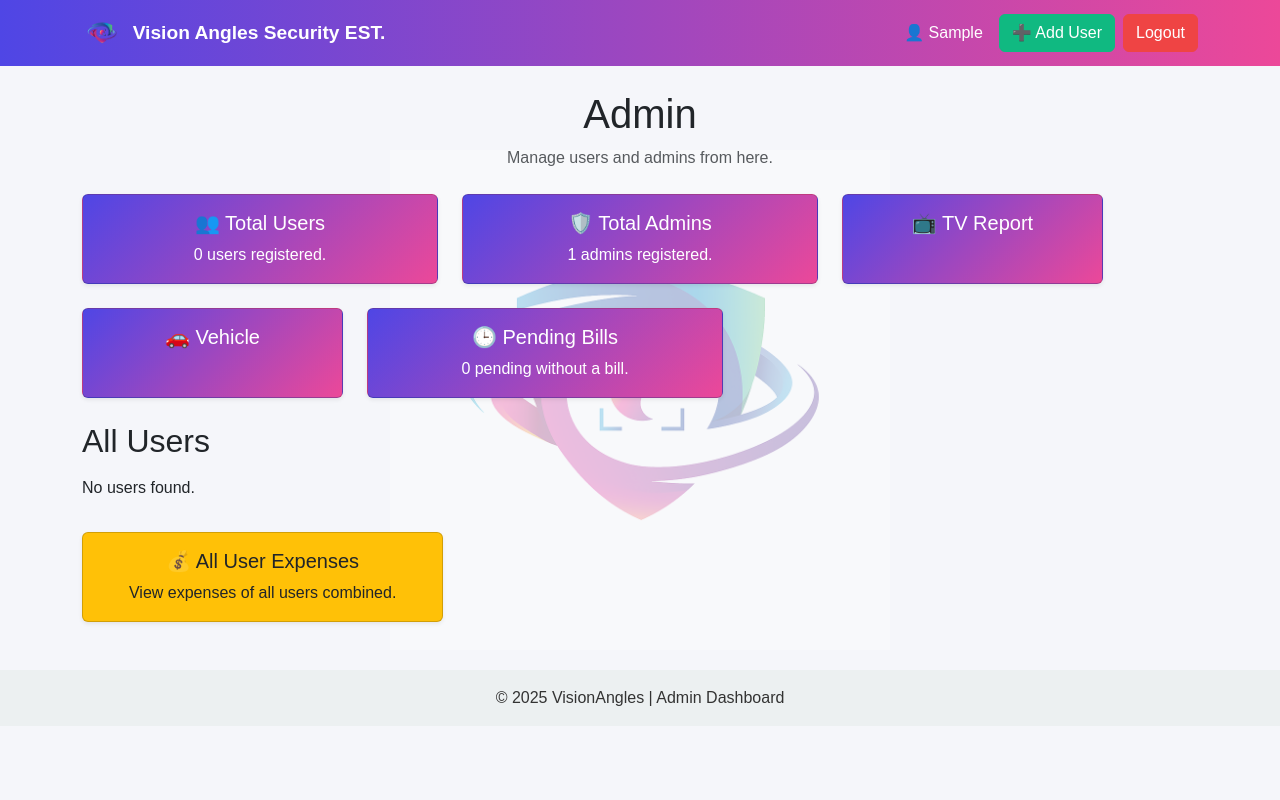
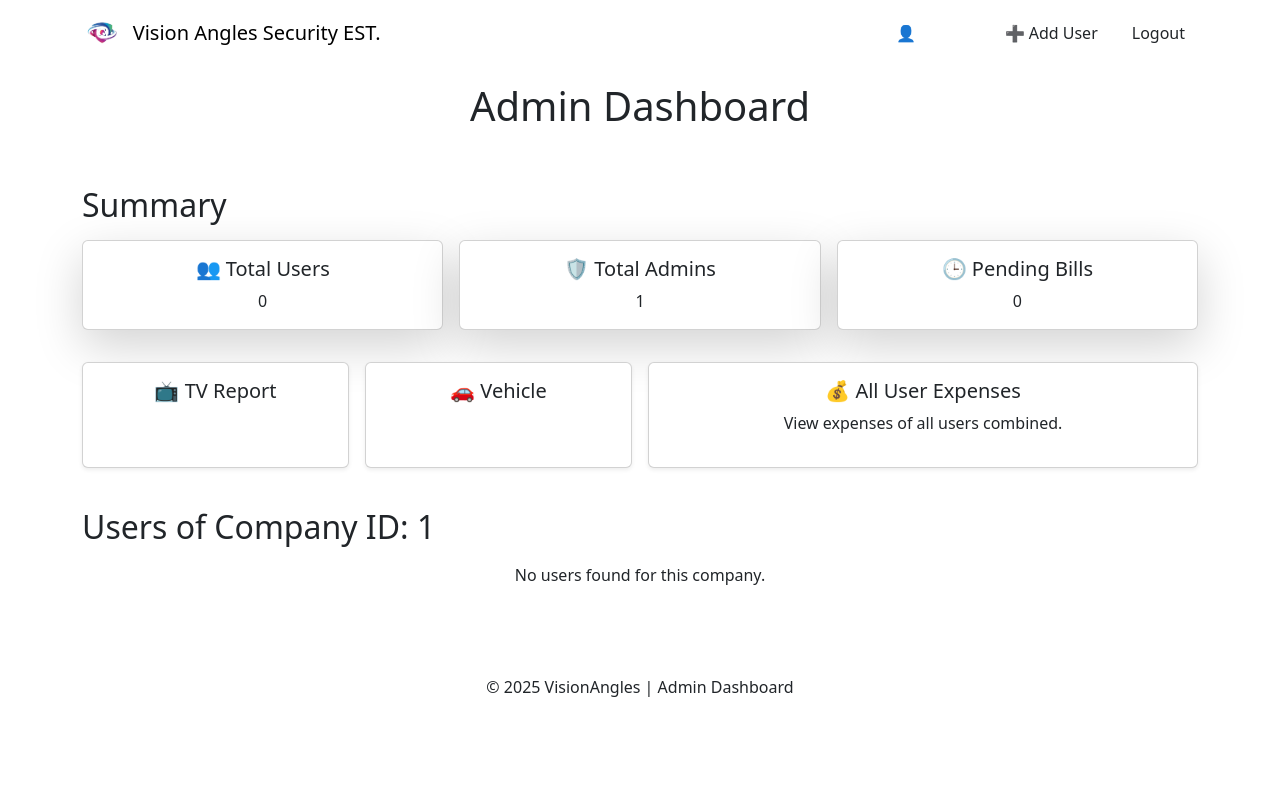
Before and after one commit to mohamednaimuddin/Expensesheet, a PHP site: page /dashboard_admin.php in a window 1280 px wide. Run offline with PHP 8.4, Linux system fonts and the light colour scheme; the visitor is signed in with stand-in values (Sample User, id 1); tables that the repository leaves empty or names only in its code hold one stand-in row (values such as "Sample post").

Commit message:
updated the UI of login, user, admin dashboard

```diff
--- a/dashboard_admin.php
+++ b/dashboard_admin.php
@@ -53,9 +53,9 @@
 
 // Fetch all non-admin users of the same company
 $users_result = $conn->query("SELECT username, full_name, role, company_id
-                              FROM users
-                              WHERE role='user' AND company_id='$admin_company_id'
-                              ORDER BY full_name ASC");
+                             FROM users
+                             WHERE role='user' AND company_id='$admin_company_id'
+                             ORDER BY full_name ASC");
 ?>
 <!DOCTYPE html>
 <html lang="en">
@@ -64,191 +64,123 @@
 <meta name="viewport" content="width=device-width, initial-scale=1.0">
 <title>Admin Dashboard | VisionAngles</title>
 <link href="https://cdn.jsdelivr.net/npm/bootstrap@5.3.2/dist/css/bootstrap.min.css" rel="stylesheet">
+<link href="https://cdn.jsdelivr.net/npm/bootstrap-icons@1.11.0/font/bootstrap-icons.css" rel="stylesheet">
 <link rel="icon" type="image/png" href="assets\vision.ico">
-<style>
-body {
-    background-color: #f5f6fa;
-    font-family: 'Arial', sans-serif;
-    position: relative;
-    min-height: 100vh;
-}
-
-/* Background logo */
-body::before {
-    content: "";
-    position: fixed;
-    top: 50%;
-    left: 50%;
-    width: 500px;   /* adjust size */
-    height: 500px;
-    background: url('assets/vision1.png') no-repeat center center;
-    background-size: contain;
-    opacity: 0.3;   /* faint effect */
-    transform: translate(-50%, -50%);
-    z-index: 0;      /* behind everything */
-}
-
-/* Put content above the background */
-.container, .navbar, footer {
-    position: relative;
-    z-index: 1;
-}
-/* Navbar */
-.navbar {
-    background: linear-gradient(90deg, #4f46e5, #ec4899); /* Blue to pink gradient */
-}
-.navbar-brand span {
-    color: #fff;
-    font-weight: bold;
-    font-size: 1.2rem;
-}
-
-/* Buttons */
-.btn-success {
-    background-color: #10b981;
-    border-color: #10b981;
-}
-.btn-success:hover {
-    background-color: #059669;
-    border-color: #059669;
-}
-.btn-danger {
-    background-color: #ef4444;
-    border-color: #ef4444;
-}
-.btn-danger:hover {
-    background-color: #b91c1c;
-    border-color: #b91c1c;
-}
-
-/* Summary Cards */
-.card-summary {
-    background: linear-gradient(135deg, #4f46e5, #ec4899);
-    color: white;
-    transition: transform 0.3s;
-}
-.card-summary:hover {
-    transform: scale(1.05);
-}
-
-/* User Cards */
-.card-user {
-    transition: transform 0.2s, box-shadow 0.2s;
-}
-.card-user:hover {
-    transform: scale(1.05);
-    box-shadow: 0 8px 20px rgba(0,0,0,0.15);
-}
-
-/* Footer */
-footer {
-    background-color: #ecf0f1;
-    color: #333;
-}
-</style>
+<link rel="stylesheet" href="assets/dashboard_admin.css">
 </head>
 <body>
 
-<!-- Navbar -->
 <nav class="navbar navbar-expand-lg">
   <div class="container">
     <a class="navbar-brand d-flex align-items-center" href="#">
       <img src="assets/visionangles.png" alt="Logo" style="height:40px; margin-right:10px;">
       <span>Vision Angles Security EST.</span>
     </a>
-    <div class="d-flex ms-auto align-items-center">
-      <span class="text-white me-3">👤 <?php echo ucfirst($username); ?></span>
-      <a href="add_user.php" class="btn btn-success me-2">➕ Add User</a>
-      <a href="logout.php" class="btn btn-danger">Logout</a>
+
+    <!-- Mobile hamburger button -->
+    <button class="navbar-toggler d-lg-none" type="button" data-bs-toggle="collapse" data-bs-target="#navbarNav"
+            aria-controls="navbarNav" aria-expanded="false" aria-label="Toggle navigation">
+      <i class="bi bi-list text-white" style="font-size: 1.5rem;"></i>
+    </button>
+
+    <!-- Collapsible navigation content -->
+    <div class="collapse navbar-collapse" id="navbarNav">
+      <div class="navbar-nav ms-auto d-flex align-items-center">
+        <span class="navbar-text text-white me-3">👤 <?php echo ucfirst($username); ?></span>
+        <a href="add_user.php" class="btn btn-add-user me-2">➕ Add User</a>
+        <a href="logout.php" class="btn btn-logout">Logout</a>
+      </div>
     </div>
   </div>
 </nav>
 
-<div class="container my-4">
-    <div class="text-center mb-4">
-        <h1>Admin</h1>
-        <p class="text-muted">Manage users and admins from here.</p>
+<div class="container my-3">
+    <div class="hero text-center mb-4">
+        <h1>Admin Dashboard</h1>
+        <p class="text-white-50">Comprehensive management and oversight for Vision Angles Security.</p>
     </div>
 
-    <!-- Summary Cards -->
-    <div class="row g-4 mb-4">
-        <div class="col-md-4">
-            <div class="card card-summary text-center shadow-sm h-100">
-                <div class="card-body">
+    <h2 class="section-title mb-3">Summary</h2>
+    <div class="row g-3 mb-4">
+        <div class="col-lg-4 col-md-6 col-sm-12 mb-3">
+            <div class="card card-summary shadow-lg h-100 summary-users">
+                <div class="card-body text-center">
                     <h5 class="card-title">👥 Total Users</h5>
-                    <p class="card-text"><?php echo $total_users; ?> users registered.</p>
+                    <p class="card-text amount-lg"><?php echo $total_users; ?></p>
                 </div>
             </div>
         </div>
-        <div class="col-md-4">
-            <div class="card card-summary text-center shadow-sm h-100">
-                <div class="card-body">
+        <div class="col-lg-4 col-md-6 col-sm-12 mb-3">
+            <div class="card card-summary shadow-lg h-100 summary-admins">
+                <div class="card-body text-center">
                     <h5 class="card-title">🛡️ Total Admins</h5>
-                    <p class="card-text"><?php echo $total_admins; ?> admins registered.</p>
+                    <p class="card-text amount-lg"><?php echo $total_admins; ?></p>
                 </div>
             </div>
         </div>
-        <div class="col-md-3">
-            <div class="card card-summary text-center shadow-sm h-100"
+        <div class="col-lg-4 col-md-6 col-sm-12 mb-3">
+            <div class="card card-summary shadow-lg h-100 summary-pending"
+                 onclick="window.location.href='pending_bills.php'" style="cursor:pointer;">
+                <div class="card-body text-center">
+                    <h5 class="card-title">🕒 Pending Bills</h5>
+                    <p class="card-text amount-lg"><?= $pending_bill_count ?></p>
+                </div>
+            </div>
+        </div>
+
+        <div class="col-lg-3 col-md-6 col-sm-6 col-12 mb-3">
+            <div class="card card-utility h-100 shadow-sm"
                  onclick="window.location.href='tv_report.php'" style="cursor:pointer;">
-                <div class="card-body">
+                <div class="card-body text-center">
                     <h5 class="card-title">📺 TV Report</h5>
                 </div>
             </div>
         </div>
-        <div class="col-md-3">
-            <div class="card card-summary text-center shadow-sm h-100"
+        <div class="col-lg-3 col-md-6 col-sm-6 col-12 mb-3">
+            <div class="card card-utility h-100 shadow-sm"
                  onclick="window.location.href='vehicle.php'" style="cursor:pointer;">
-                <div class="card-body">
+                <div class="card-body text-center">
                     <h5 class="card-title">🚗 Vehicle</h5>
                 </div>
             </div>
         </div>
-        <div class="col-md-4">
-            <div class="card card-summary text-center shadow-sm h-100" onclick="window.location.href='pending_bills.php'" style="cursor:pointer;">
-                <div class="card-body">
-                    <h5 class="card-title">🕒 Pending Bills</h5>
-                    <p class="card-text"><?= $pending_bill_count ?> pending without a bill.
-                </p>
+        <div class="col-lg-6 col-md-12 col-sm-12 col-12 mb-3">
+            <div class="card card-utility h-100 shadow-sm utility-all-expenses"
+                 onclick="window.location.href='all_user_expenses.php'"
+                 style="cursor:pointer;">
+                <div class="card-body text-center">
+                    <h5 class="card-title">💰 All User Expenses</h5>
+                    <p class="card-text-sm">View expenses of all users combined.</p>
+                </div>
             </div>
         </div>
     </div>
-</div>
 
-    <!-- Users Cards -->
-    <h2 class="mb-3">All Users</h2>
+    <h2 class="section-title mb-3">Users of Company ID: <?php echo $admin_company_id; ?></h2>
     <div class="row g-3">
         <?php if($users_result && $users_result->num_rows > 0): ?>
             <?php while($user = $users_result->fetch_assoc()): ?>
-                <div class="col-md-4">
+                <div class="col-lg-4 col-md-6 col-sm-6 col-12 mb-3">
                     <div class="card card-user h-100 shadow-sm" onclick="window.location.href='user_report.php?username=<?php echo $user['username']; ?>'" style="cursor:pointer;">
                         <div class="card-body text-center">
-                            <h5 class="card-title"><?php echo ucfirst($user['full_name']); ?></h5>
-                            <p class="card-text">Username: <?php echo $user['username']; ?></p>
+                            <h5 class="card-title user-name"><?php echo ucfirst($user['full_name']); ?></h5>
+                            <p class="card-text user-username">@<?php echo $user['username']; ?></p>
+                            <p class="card-text user-company">Company ID: <?php echo $user['company_id']; ?></p>
                         </div>
                     </div>
                 </div>
             <?php endwhile; ?>
         <?php else: ?>
-            <p>No users found.</p>
+            <div class="col-12">
+                <p class="text-center">No users found for this company.</p>
+            </div>
         <?php endif; ?>
-        <div class="col-md-4">
-    <div class="card card-user h-100 shadow-sm bg-warning text-dark"
-         onclick="window.location.href='all_user_expenses.php'"
-         style="cursor:pointer;">
-        <div class="card-body text-center">
-            <h5 class="card-title">💰 All User Expenses</h5>
-            <p class="card-text">View expenses of all users combined.</p>
-        </div>
-    </div>
-</div>
-
     </div>
 </div>
 
 
 
-<footer class="text-center py-3 mt-5">
+<footer class="text-center py-4 mt-5">
     <p class="mb-0">© 2025 VisionAngles | Admin Dashboard</p>
 </footer>
 
```
Also changed, not shown: dashboard_user.php (+96 -90 lines), index.php (+43 -107 lines).
